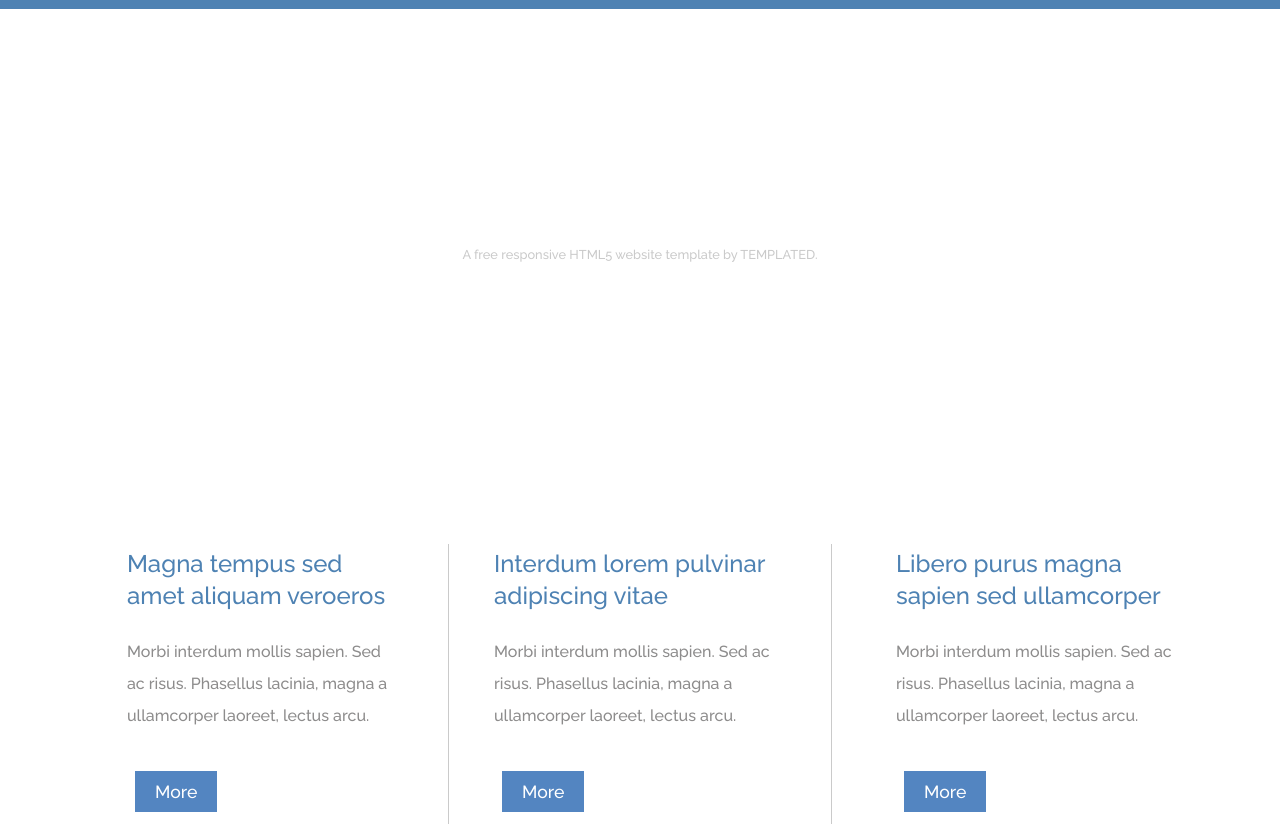
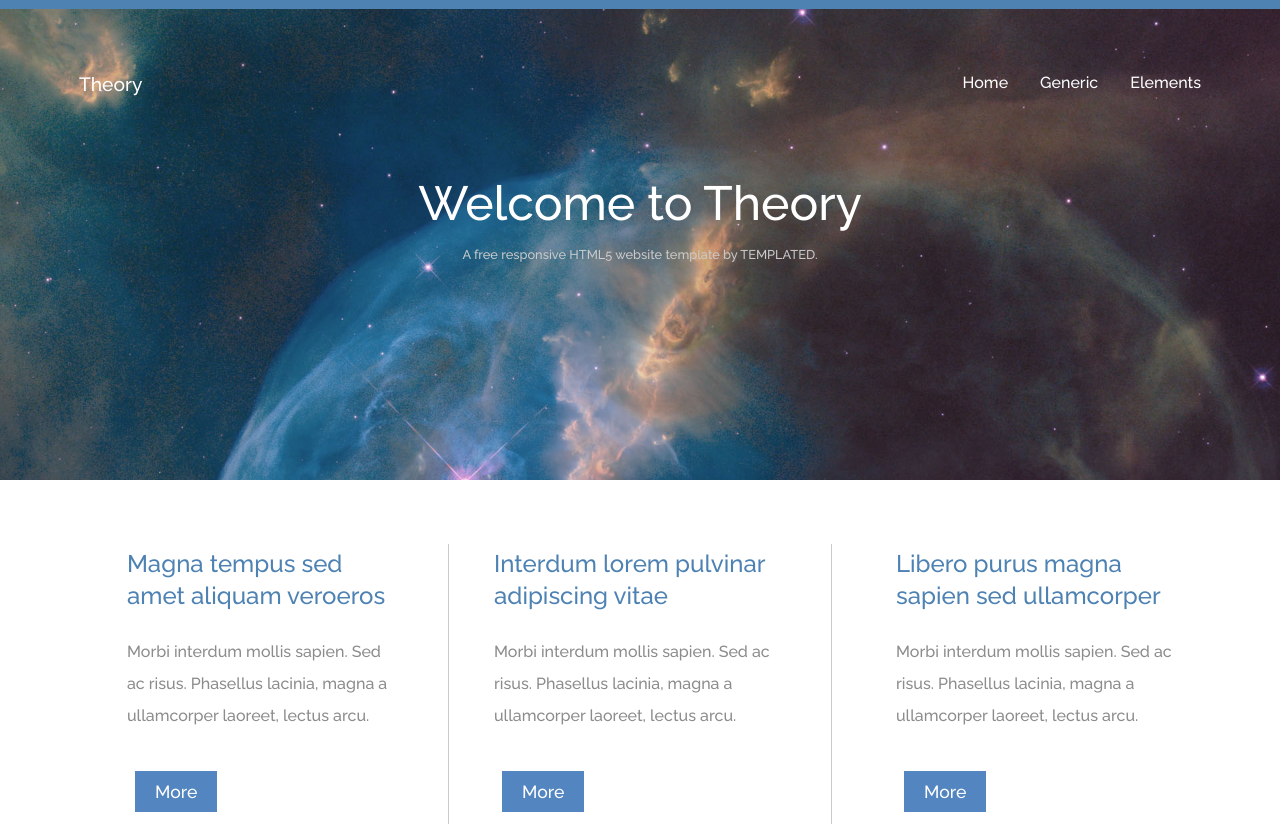
Before and after one commit to sankalp475/theory-flex, a plain HTML site: page index.html in a window 1280 px wide. Shown: the top 827 px of the page. Drawn offline with Linux system fonts and the light colour scheme; the site is published under a folder, as on GitHub Pages, so addresses that start at the root find nothing.

Commit message:
Update style.css

```diff
--- a/css/style.css
+++ b/css/style.css
@@ -13,7 +13,7 @@ html {
 header {
 	width: 100%;
 	height: 60vh;
-	background-image: url(/img/dd.jpg);
+	background-image: url(../img/dd.jpg);
 	background-position: top center;
 	background-size: cover;
 	background-attachment: scroll;
```
